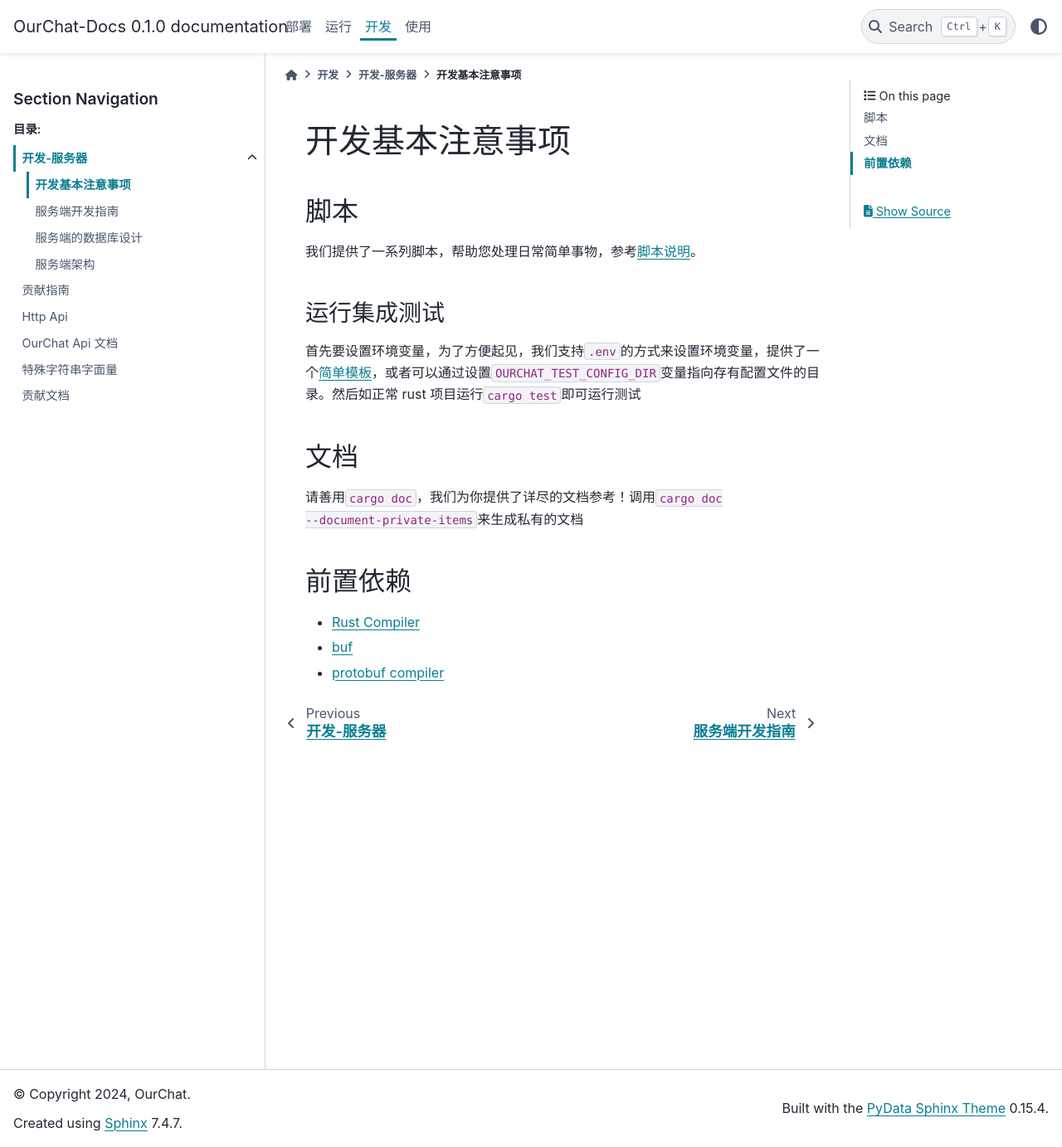
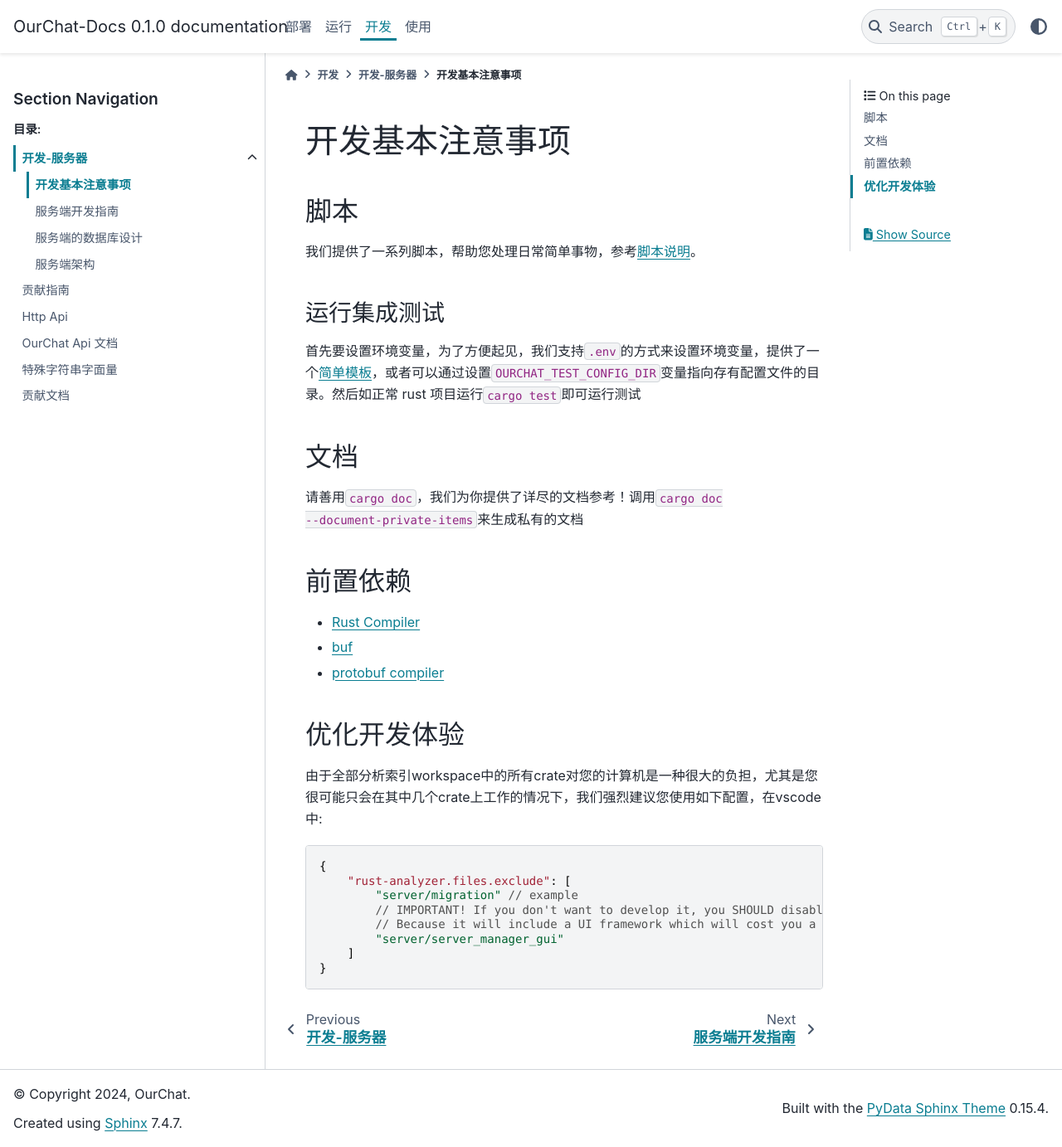
Before and after one commit to SkyUOI/OurChat-Docs, a Sphinx documentation site: the page built from docs/source/docs/development/server/basic.md, in a window 1280 px wide and 1383 px high. Shown: the whole window at 83% size. Built offline with Sphinx 7.4.7 and the PyData theme 0.15.4, drawn with Linux system fonts in a browser that asks for light colours.

Commit message:
add server development tip

````diff
--- a/docs/source/docs/development/server/basic.md
+++ b/docs/source/docs/development/server/basic.md
@@ -17,3 +17,18 @@
 - [Rust Compiler](https://rust-lang.org)
 - [buf](https://buf.build/)
 - [protobuf compiler](https://github.com/protocolbuffers/protobuf)
+
+## 优化开发体验
+
+由于全部分析索引workspace中的所有crate对您的计算机是一种很大的负担，尤其是您很可能只会在其中几个crate上工作的情况下，我们强烈建议您使用如下配置，在vscode中:
+
+```json5
+{
+    "rust-analyzer.files.exclude": [
+        "server/migration" // example
+        // IMPORTANT! If you don't want to develop it, you SHOULD disable it.
+        // Because it will include a UI framework which will cost you a lot of memory.
+        "server/server_manager_gui"
+    ]
+}
+```
````
